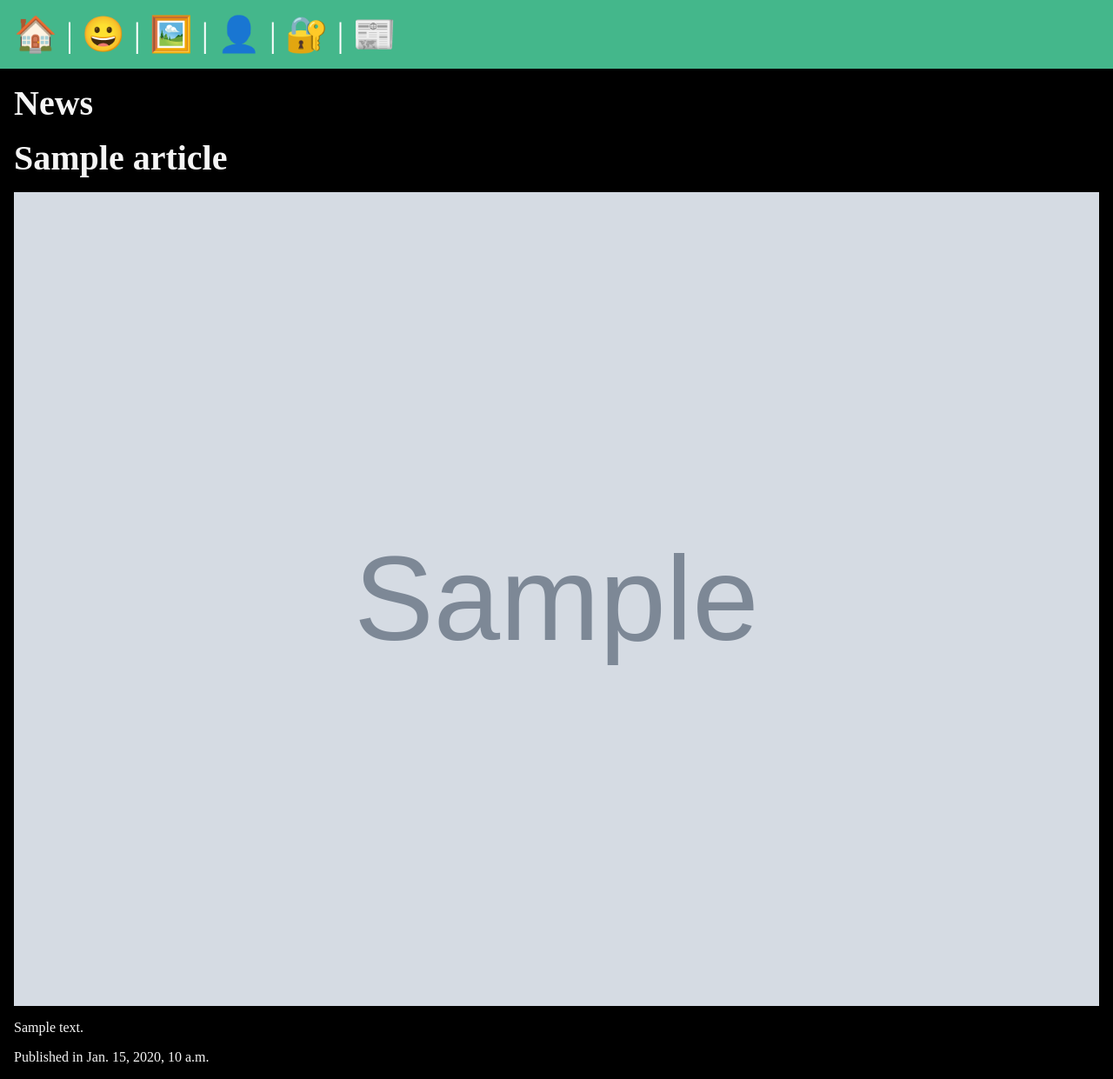
After one commit to dante-alves/wsBackend-Fabrica25.2, a Django app: page /news/ in a window 1280 px wide. The commit adds this page. Shown: the whole page at 87% size. Run offline with Django 5.2, Linux system fonts and the light colour scheme; tables that the repository leaves empty hold one stand-in row (values such as "Sample post"); grey boxes marked "Sample" are stand-in pictures; a database or web service that is not in the repository returns one stand-in record (values such as "Sample title"); data that the repository does not hold is empty.

Commit message:
feat: adicionando o app news ao settings.py e urls, views e templates de news

```diff
--- a/myproject/settings.py
+++ b/myproject/settings.py
@@ -40,6 +40,7 @@ INSTALLED_APPS = [
     'django.contrib.staticfiles',
     'posts',
     'users',
+    'news',
 ]
 
 MIDDLEWARE = [
--- a/myproject/urls.py
+++ b/myproject/urls.py
@@ -30,6 +30,7 @@ urlpatterns = [
     path('about/', views.about),
     path('posts/', include('posts.urls')),
     path('users/', include('users.urls')),
+    path('news/', include('news.urls')),
 ]
 
 #urlpatterns += static(settings.MEDIA_URL, document_root=settings.MEDIA_ROOT)
--- /dev/null
+++ b/news/templates/news/news.html
@@ -0,0 +1,17 @@
+{% extends 'layout.html' %}
+
+{% block title %}
+    News
+{% endblock %}
+
+{%  block content%}
+    <section>
+        <h1>News</h1>
+        {% for new in news %}
+            <h2>{{ new.title }}</h2>
+            <img src="{{ new.image }}" alt="">
+            <p>{{ new.description }}</p>
+            <p>Published in {{ new.published }}</p>
+        {% endfor %}
+    </section>
+{% endblock %}
--- /dev/null
+++ b/news/urls.py
@@ -0,0 +1,9 @@
+from django.urls import path
+
+from . import views
+
+app_name = 'news'
+
+urlpatterns = [
+    path('', views.news, name='news')
+]
--- a/news/views.py
+++ b/news/views.py
@@ -1,3 +1,37 @@
 from django.shortcuts import render
+import requests
 
-# Create your views here.
+
+def news(request):
+    API_KEY = "97171abebc1c46628c710c22cd64949f"
+
+    url = "https://newsapi.org/v2/top-headlines"
+
+    params = {
+        "language": "en",
+        "country": "us",
+        "pageSize": 5,
+        "apiKey": API_KEY
+    }
+
+    response = requests.get(url, params=params)
+
+    news = []
+
+    if response.status_code == 200:
+        data = response.json()
+        for article in data["articles"]:
+            news.append({
+                "title": article["title"],
+                "description": article["description"],
+                "url": article["url"],
+                "image": article["urlToImage"],
+                "source": article["source"]["name"],
+                "published": article["publishedAt"],
+            })
+            print(article["title"])
+            print(article["description"])
+            print(article["url"])
+            print("-" * 50)
+
+        return render(request, 'news/news.html', {'news': news})
--- a/templates/layout.html
+++ b/templates/layout.html
@@ -21,7 +21,7 @@
             <span role="img" aria-label="About">😀</span>
         </a> |
         <a href="{% url 'posts:list' %}" title="Posts">
-            <span role="img" aria-label="Posts">📰</span>
+            <span role="img" aria-label="Posts">🖼️</span>
         </a> |
         {% if user.is_authenticated %}
         <a href="{% url 'posts:new-post' %}" title="New Post">
@@ -37,10 +37,12 @@
             </a> |
             <a href="{% url 'users:login' %}" title="User Login">
                 <span role="img" aria-label="User Login">🔐</span>
-            </a>
+            </a> |
         {% endif %}
 
-
+        <a href="{% url 'news:news' %}" title="News">
+                <span role="img" aria-label="News">📰</span>
+        </a>
     </nav>
     <main>
         {% block  content %}
```
